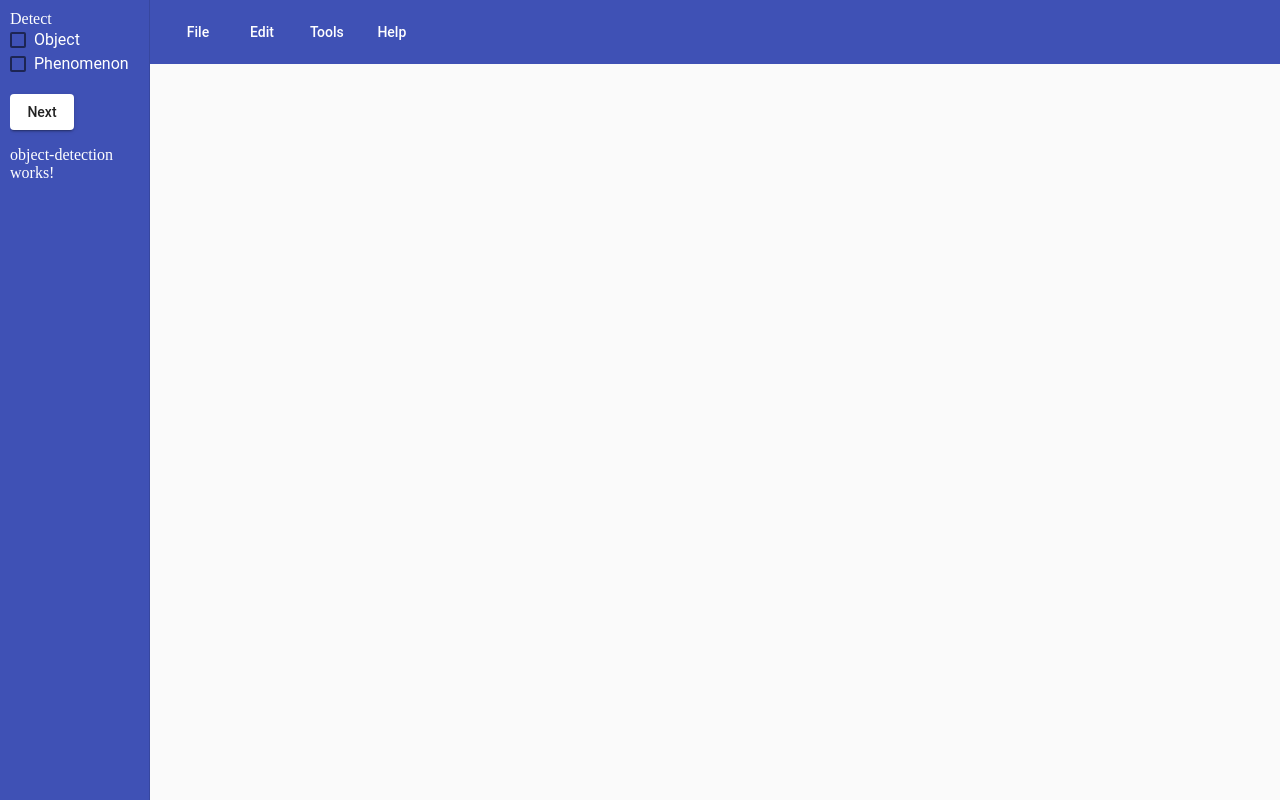
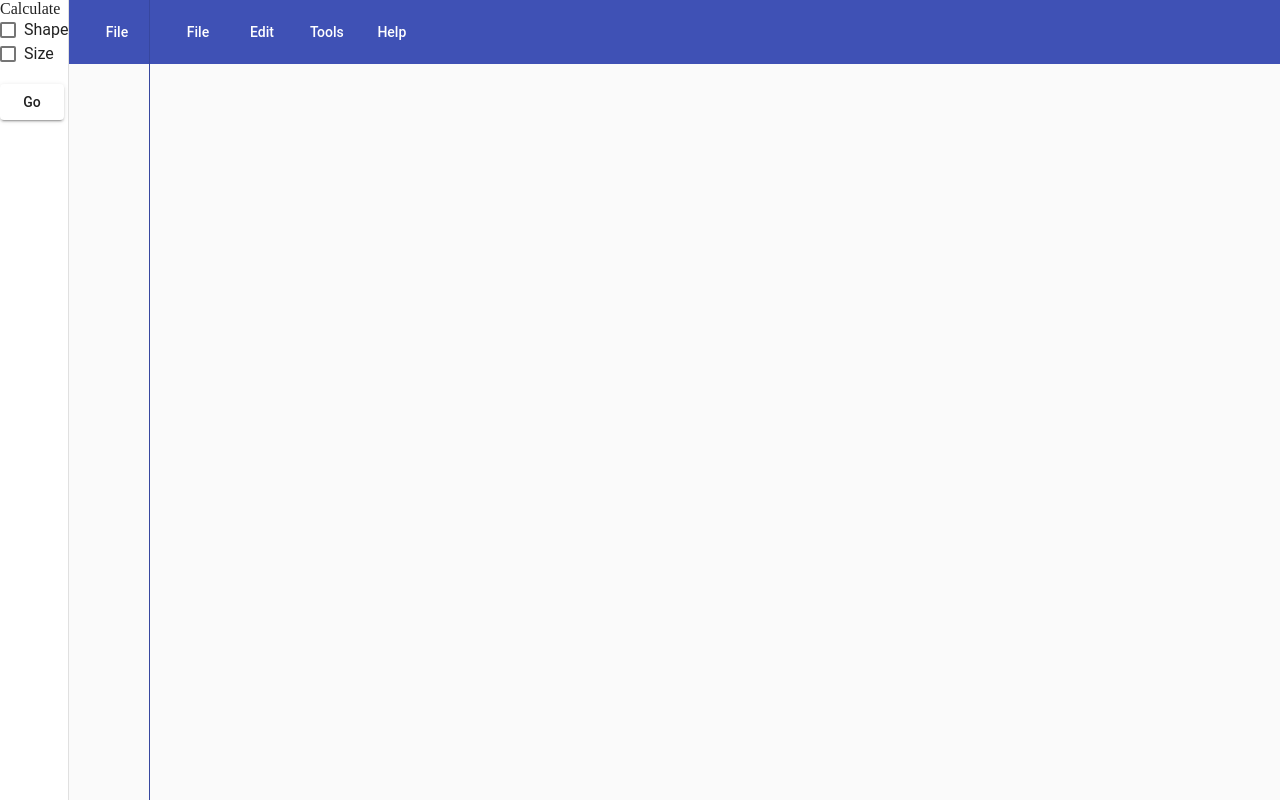
Before and after one commit to codelover96/Alcyone-Object-Phenomenon-Detection-System.Public, an Angular app: page /object-detection in a window 1280 px wide. Built offline with nearby package versions, Linux system fonts and the light colour scheme.

Commit message:
fix open picture, radio button, create object-detection.html

```diff
--- a/package.json
+++ b/package.json
@@ -21,6 +21,7 @@
     "@angular/platform-browser": "~9.0.1",
     "@angular/platform-browser-dynamic": "~9.0.1",
     "@angular/router": "~9.0.1",
+    "mat-file-upload": "^1.4.0",
     "rxjs": "~6.5.4",
     "tslib": "^1.10.0",
     "zone.js": "~0.10.2"
--- a/src/app/app-routing.module.ts
+++ b/src/app/app-routing.module.ts
@@ -2,9 +2,11 @@ import { NgModule } from '@angular/core';
 import { Routes } from '@angular/router';
 import { RouterModule } from '@angular/router';
 import { ObjectDetectionComponent } from './object-detection/object-detection.component';
+import { PhenomenonDetectionComponent } from './phenomenon-detection/phenomenon-detection.component';
 
 const routes: Routes = [
-  {path: 'object-detection', component: ObjectDetectionComponent}
+  {path: 'object-detection', component: ObjectDetectionComponent},
+  {path: 'phenomenon-detection', component: PhenomenonDetectionComponent}
 ];
 
 @NgModule({
--- a/src/app/app.component.html
+++ b/src/app/app.component.html
@@ -3,7 +3,8 @@
     <mat-toolbar color = "primary">
       <button mat-button [matMenuTriggerFor]="file">File</button>
       <mat-menu #file="matMenu" yPosition="above">
-        <button mat-menu-item (click)="openPicture()"><input type="file" #Image accept="image/*" (change)="handleFileInput($event.target.files)">Open picture</button>
+        <button mat-menu-item (click)="openInput()">Open</button>
+        <input hidden type="file" id="fileInput" #Image accept="image/*" (change)="handleFileInput($event.target.files)">
         <button mat-menu-item>Save picture</button>
         <button mat-menu-item>Close picture</button>
       </mat-menu>
@@ -25,15 +26,19 @@
       </mat-menu>
       <span class = "filler"></span>
     </mat-toolbar>
-    <div class="main-content"></div>
+    <div class="main-content">
+      <img [src]="imageUrl">
+    </div>
   </mat-sidenav-content>
   <mat-sidenav mode="side" #sidenav opened position="start">
-    <div class="detect">Detect<br>
-    <mat-checkbox id="object" name="object" value="Object" [(disabled)]="disabledObject" [(ngModel)]="checkedObject"
-    (change)="onChange($event)">Object</mat-checkbox>
-    <mat-checkbox id="phenomenon" name="phenomenon" value="Phenomenon" [(disabled)]="disabledPhenom" [(ngModel)]="checkedPhenom"
-     (change)="onChange($event)" >Phenomenon</mat-checkbox></div><br>
-    <button mat-raised-button id="nextButton" routerLink="/object-detection">Next</button>
+    <div class="detect"><br>
+      <mat-radio-group>Detect<br>
+        <mat-radio-button class="radiogroup" name="object" value="Object" ngDefaultControl [(ngModel)]="radioObject"
+        (change)="onChangeObj($event)">Object</mat-radio-button>
+        <mat-radio-button class="radiogroup" name="phenomenon" value="Phenomenon" ngDefaultControl [(ngModel)]="radioPhenom"
+        (change)="onChangePhe($event)">Phenomenon</mat-radio-button>
+      </mat-radio-group></div><br>
+    <button mat-raised-button id="nextButton" (click)="getValue()">Next</button>
     <router-outlet></router-outlet>
   </mat-sidenav>
 </mat-sidenav-container>
--- a/src/app/app.component.ts
+++ b/src/app/app.component.ts
@@ -1,5 +1,6 @@
 import { Component } from '@angular/core';
 import { Router } from '@angular/router';
+import { MatRadioChange } from '@angular/material/radio';
 
 @Component({
   selector: 'my-app',
@@ -16,7 +17,10 @@ export class AppComponent {
   disabledNext=false;
   checkedNext=false;
   fileToUpload=null;
-  imageUrl=null;
+  imageUrl : string = null;
+  markedObj : string ;
+  markedPhe: string;
+  theCheckbox = false;
 
   constructor(private router:Router){}
 
@@ -28,4 +32,23 @@ export class AppComponent {
     }
     reader.readAsDataURL(this.fileToUpload);
   }
+  openInput(){
+    document.getElementById("fileInput").click();
+  }
+  onChangeObj(event:MatRadioChange){
+    this.markedObj=event.value;
+    console.log(this.markedObj);
+  }
+  onChangePhe(event:MatRadioChange){
+    this.markedPhe=event.value;
+    console.log(this.markedPhe);
+  }
+  getValue(){
+    if (this.markedObj=="Object"){
+        this.router.navigate(['object-detection']);
+    }
+    if (this.markedPhe=="Phenomenon"){
+      this.router.navigate(['phenomenon-detection']);
+    }
+  }
 }
--- a/src/app/object-detection/object-detection.component.html
+++ b/src/app/object-detection/object-detection.component.html
@@ -1 +1,41 @@
-<p>object-detection works!</p>
+<mat-sidenav-container fullscreen>
+    <mat-sidenav-content>
+      <mat-toolbar color = "primary">
+        <button mat-button [matMenuTriggerFor]="file">File</button>
+        <mat-menu #file="matMenu" yPosition="above">
+          <button mat-menu-item (click)="openInput()">Open</button>
+          <input hidden type="file" id="fileInput" #Image accept="image/*" (change)="handleFileInput($event.target.files)">
+          <button mat-menu-item>Save picture</button>
+          <button mat-menu-item>Close picture</button>
+        </mat-menu>
+        <button mat-button [matMenuTriggerFor]="edit">Edit</button>
+        <mat-menu #edit="matMenu" yPosition="above">
+          <button mat-menu-item>Add a tag</button>
+          <button mat-menu-item>Add day and time to detected object and phenomenon</button>
+        </mat-menu>
+        <button mat-button [matMenuTriggerFor]="tools">Tools</button>
+        <mat-menu #tools="matMenu" yPosition="above">
+          <button mat-menu-item>Calculate the distance between two objects</button>
+          <button mat-menu-item>Calculate latitude and longitude</button>
+          <button mat-menu-item>Create statistics for a phenomenon</button>
+        </mat-menu>
+        <button mat-button [matMenuTriggerFor]="help">Help</button>
+        <mat-menu #help="matMenu" yPosition="above">
+          <button mat-menu-item>Item 1</button>
+          <button mat-menu-item>Item 2</button>
+        </mat-menu>
+        <span class = "filler"></span>
+      </mat-toolbar>
+      <div class="main-content">
+        <img [src]="imageUrl">
+      </div>
+    </mat-sidenav-content>
+    <mat-sidenav mode="side" #sidenav opened position="start">
+        <div class="features">Calculate<br>
+        <mat-checkbox id="Shape" class="calculate" name="shape" value="Shape" [(disabled)]="disabledShape" [(ngModel)]="checkedShape" data-md-icheck
+        (change)="onChangeShape($event)">Shape</mat-checkbox><br>
+        <mat-checkbox id="size" class="calculate" name="size" value="Size" [(disabled)]="disabledSize" [(ngModel)]="checkedSize" data-md-icheck
+        (change)="onChangePhe($event)">Size</mat-checkbox></div><br>
+        <button mat-raised-button id="goButton" (click)="getValue()">Go</button>
+    </mat-sidenav>
+</mat-sidenav-container>
--- a/src/app/object-detection/object-detection.component.ts
+++ b/src/app/object-detection/object-detection.component.ts
@@ -1,4 +1,5 @@
 import { Component, OnInit } from '@angular/core';
+import { MatCheckboxChange } from '@angular/material/checkbox';
 
 @Component({
   selector: 'app-object-detection',
@@ -7,9 +8,19 @@ import { Component, OnInit } from '@angular/core';
 })
 export class ObjectDetectionComponent implements OnInit {
 
+  markedShape=false;
+  markedSize=false;
+
   constructor() { }
 
   ngOnInit(): void {
   }
-
+  onChangeShape(event:MatCheckboxChange){
+    this.markedShape=event.checked;
+    console.log(this.markedShape);
+  }
+  onChangeSize(event:MatCheckboxChange){
+    this.markedSize=event.checked;
+    console.log(this.markedSize);
+  }
 }
```
Also changed, not shown: src/app/material.module.ts (+4 -3 lines), 1 other file (tests, documents, lock files or other folders).
